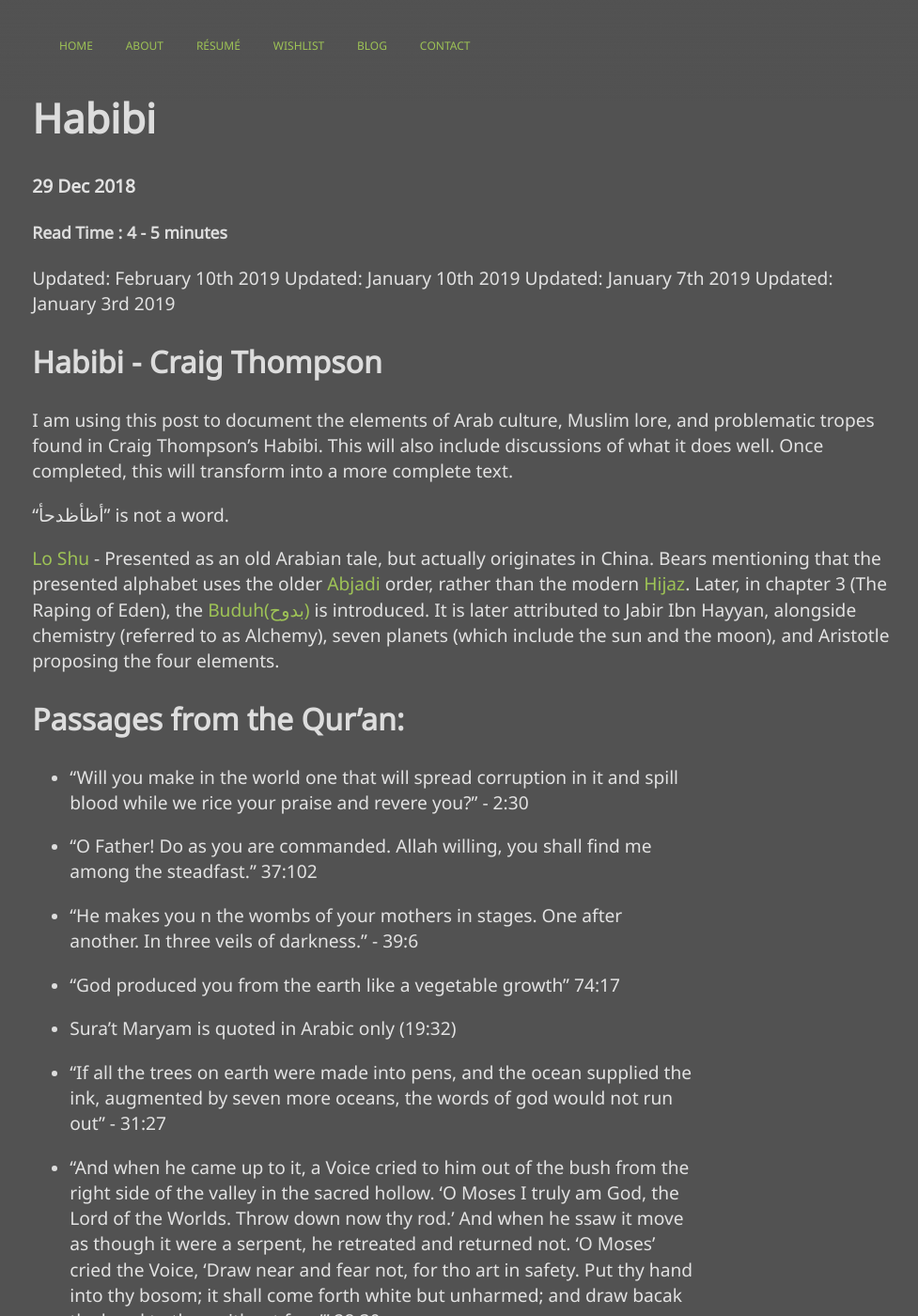
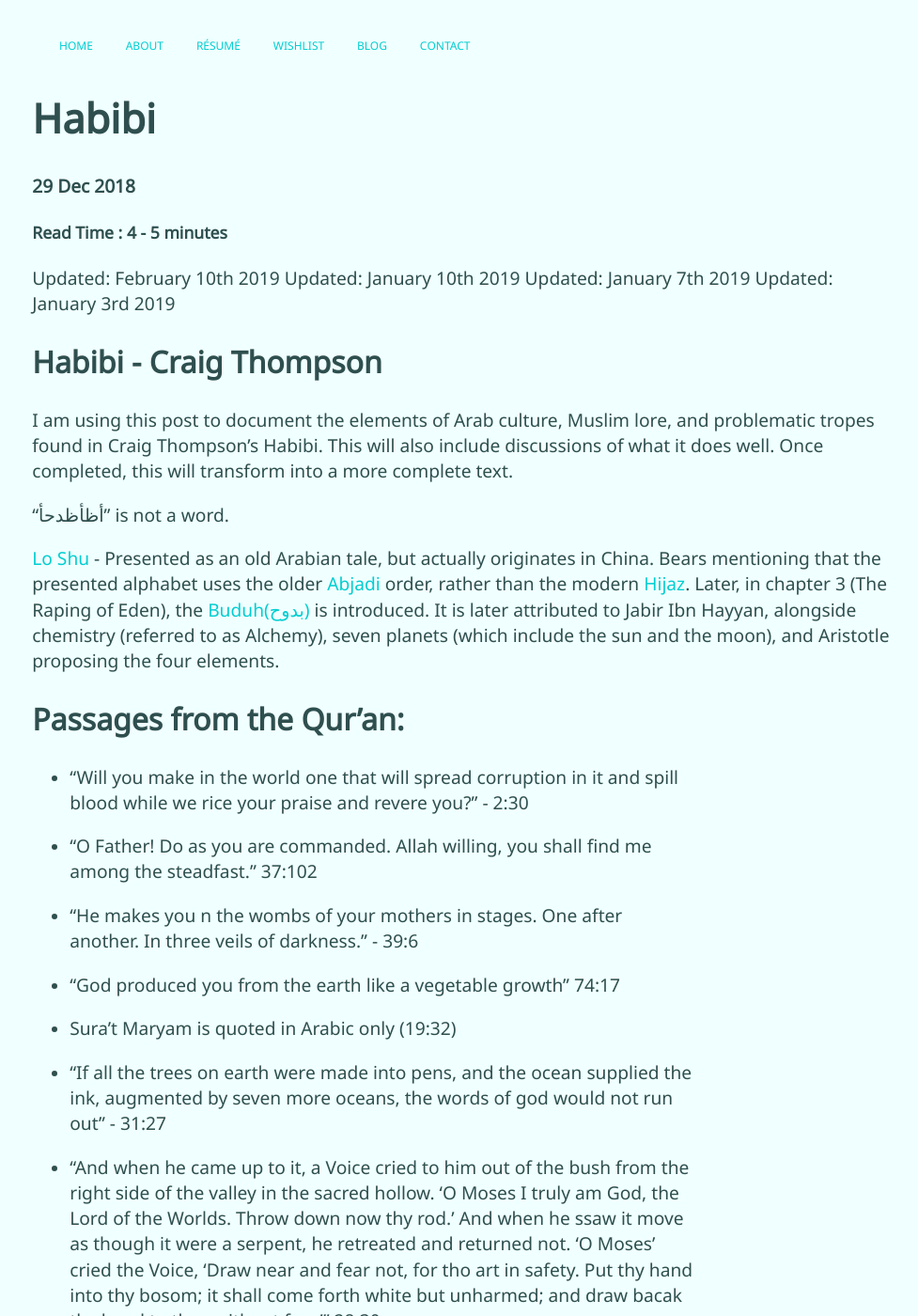
Before and after one commit to mstfacmly/mstfacmly.github.io, a Jekyll site: the page built from _posts/2018-12-29-Habibi.md, in a window 1280 px wide and 1400 px high. Shown: the whole window at 94% size, without its empty margins (145-1122 px from the left). Built offline with Jekyll 4.4.1, drawn with Linux system fonts in a browser that asks for light colours; nearby versions of some CDN libraries; a script that is not in the unit is left out.

Commit message:
main.css

```diff
--- a/css/main.css
+++ b/css/main.css
@@ -7,12 +7,49 @@
 	url('/fonts/FiraGO-Light.woff2') format('woff2'),
 	url('/fonts/FiraGO-Thin.woff2') format('woff2');
 }
+@media (prefers-color-scheme: light){
+	body {
+		background-color: azure;
+	}
+	h1,h2,h3,h4,body,p {
+		color: darkslategray;
+	}
+	a {
+		color: darkturquoise;
+	}
+	a:hover {
+		color: darkgoldenrod;
+	}
+}
+
+@media (prefers-color-scheme: dark){
+	h1,h2,h3,h4,body {
+		color: #ddd;
+	}
+	body {
+		background-color: #525252;
+	}
+	.nav{
+		background-image: linear-gradient(to bottom, rgba(82,82,82,1), rgba(82,82,82,0.94), rgba(82,82,82,0.84), rgba(82,82,82,0.64), rgba(82,82,82, 0.11));
+	}
+	/*.nav li:hover{
+		background-color: #474747;
+	}*/
+	p {
+		color: #e2e2e2;
+	}
+	a {
+		color: #9ec356;
+	}
+	a:hover {
+		color: #fec356;
+	}
+}
+
 body {
 	font-family:'FiraGO', 'Noto Sans', 'Sans-Serif';
 	margin: 60px auto;
 	width: 72%;
-	color: #ddd;
-	background-color: #525252;
 }
 .container {
 	min-height: 64vh;
@@ -21,7 +58,6 @@
 .nav {
 	overflow: hidden;
 	position: fixed;
-	background-image: linear-gradient(to bottom, rgba(82,82,82,1), rgba(82,82,82,0.94), rgba(82,82,82,0.84), rgba(82,82,82,0.64), rgba(82,82,82, 0.11));
 	top: 0;
 	left: 0;
 	width:100%;
@@ -31,7 +67,6 @@
 	padding: 0.05rem 0.5rem 0.05rem 0.5rem;
 }
 .nav li:hover{
-	background-color: #474747;
 	border-radius: 0.25rem;
 	transition: background-color 0.1s ease-in;
 }
@@ -53,7 +88,7 @@
 	width: 52vw;
 }
 .container li:hover{
-	background-image: linear-gradient(to right, #474747, #474747, #47474700);
+/*	background-image: linear-gradient(to right, #474747, #474747, #47474700);*/
 	border-radius: 0.25rem;
 	transition: background-color 0.1s ease-in;
 }
@@ -84,37 +119,29 @@
 }
 a {
 	text-decoration: none;
-	color: #9ec356;
 }
 a:hover {
-	color: #fec356;
 	transition: color 0.15s ease-in;
 }
-
 h1 {
 	font-size: 2.7rem;
 	font-family:'FiraGO Thin', 'Noto Sans', 'Helvetica', 'Sans-Serif';
-	color: #ddd;
 }
 h2 {
 	font-size: 2rem;
 	font-family:'FiraGO Thin', 'Noto Sans', 'Helvetica', 'Sans-Serif';
-	color: #ddd;
 }
 h3 {
 	font-size: 1.21rem;
 	font-family:'FiraGO Thin', 'Noto Sans', 'Helvetica', 'Sans-Serif';
-	color: #ddd;
 }
 h4 {
 	font-size: 1.1rem;
 	font-family:'FiraGO Thin', 'Noto Sans', 'Helvetica', 'Sans-Serif';
-	color: #ddd;
 }
 p {
 	font-size: 1.2rem;
 	line-height: 1.42em;
-	color: #e2e2e2;
 }
 footer {
 	border-top: 1px solid #d5d5d5;
```
